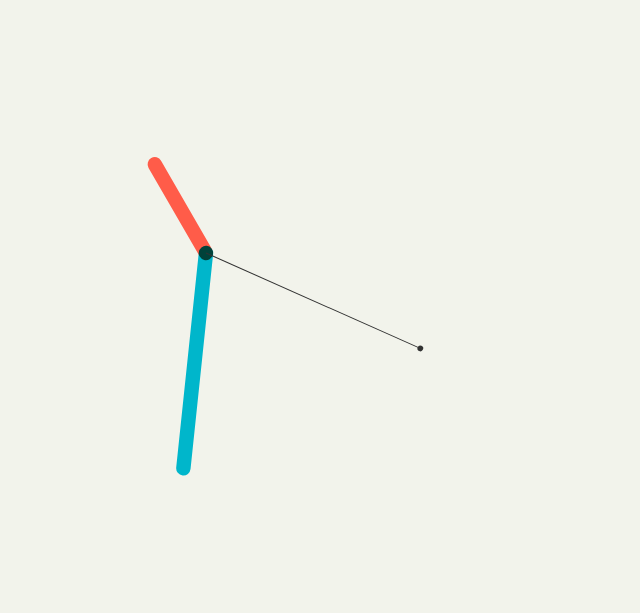
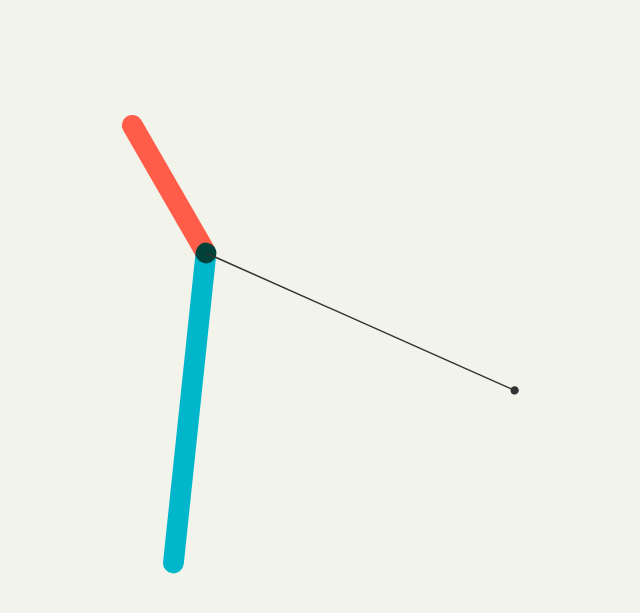
Before and after one commit to photodow/js-screensavers, a plain HTML site: page flower-clock/index.html in a window 1280 px wide. Shown: the part 155-768 px from the top of the page, without its empty margins (434-1074 px from the left). Drawn offline with Linux system fonts and the light colour scheme.

Commit message:
making it bigger

```diff
--- a/flower-clock/index.css
+++ b/flower-clock/index.css
@@ -17,8 +17,7 @@ body {
 }
 
 .flower-clock svg {
-    height: 100vh;
-    max-height: 500px;
+    height: 90vh;
     -webkit-transform: rotate(180deg);
     transform: rotate(180deg);
     -webkit-transition-property: -webkit-transform;
```
